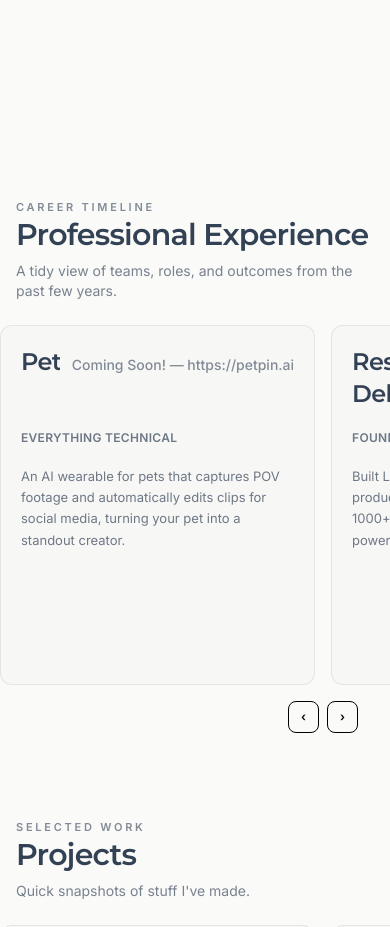
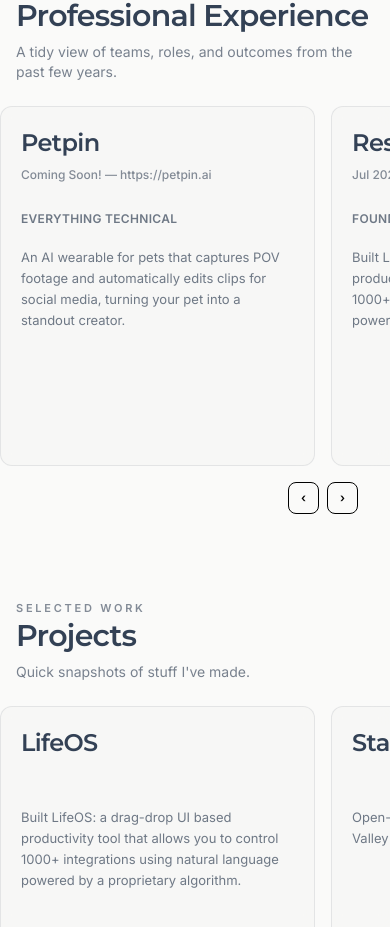
Before and after one commit to yashbhal/portfolio-web, a Next.js app: page / in a window 390 px wide. Shown: the part 2914-3841 px from the top of the page. Built offline with nearby package versions, Linux system fonts and the light colour scheme.

Commit message:
mobile and overall alignment fixes

```diff
--- a/app/components/AboutSection.tsx
+++ b/app/components/AboutSection.tsx
@@ -1,7 +1,7 @@
 // components/AboutSection.tsx
 export const AboutSection = () => {
   return (
-    <section className="bg-base-100 py-20 md:py-24">
+    <section id="about" className="bg-base-100 py-20 md:py-24">
       <div className="container-responsive">
         <div className="mx-auto max-w-6xl">
           {/* Main Content */}
--- a/app/components/CardSection.tsx
+++ b/app/components/CardSection.tsx
@@ -140,11 +140,11 @@
                 key={experience.id}
                 className="group relative flex min-w-[88%] max-w-md snap-start flex-col gap-4 rounded-xl border border-base-content/10 bg-base-200/60 p-5 backdrop-blur transition hover:-translate-y-1 hover:border-base-content/20 hover:bg-base-200/70 sm:min-w-[340px] md:min-w-[360px] lg:min-w-[400px] md:p-6 min-h-[360px]"
               >
-                <div className="flex items-baseline justify-between gap-3 min-h-[64px]">
+                <div className="flex min-h-[64px] flex-col gap-2 md:flex-row md:items-baseline md:justify-between md:gap-3">
                   <h3 className="text-lg font-heading font-semibold text-base-content line-clamp-2">
                     {experience.company}
                   </h3>
-                  <span className="text-sm font-medium text-base-content/60 whitespace-nowrap">
+                  <span className="text-xs font-medium text-base-content/60 md:text-sm md:whitespace-nowrap">
                     {formatDateRange(experience.startDate, experience.endDate)}
                   </span>
                 </div>
--- a/app/page.tsx
+++ b/app/page.tsx
@@ -26,11 +26,7 @@
       ) : (
         <div className="min-h-screen bg-base-100">
           <HeroSection />
-          <section id="about" className="bg-base-100 py-16 md:py-24">
-            <div className="container-responsive">
-              <AboutSection />
-            </div>
-          </section>
+          <AboutSection />
           <section id="work" className="bg-base-100 py-16 md:py-24">
             <div className="container-responsive">
               <div className="mx-auto max-w-6xl space-y-16">
```
